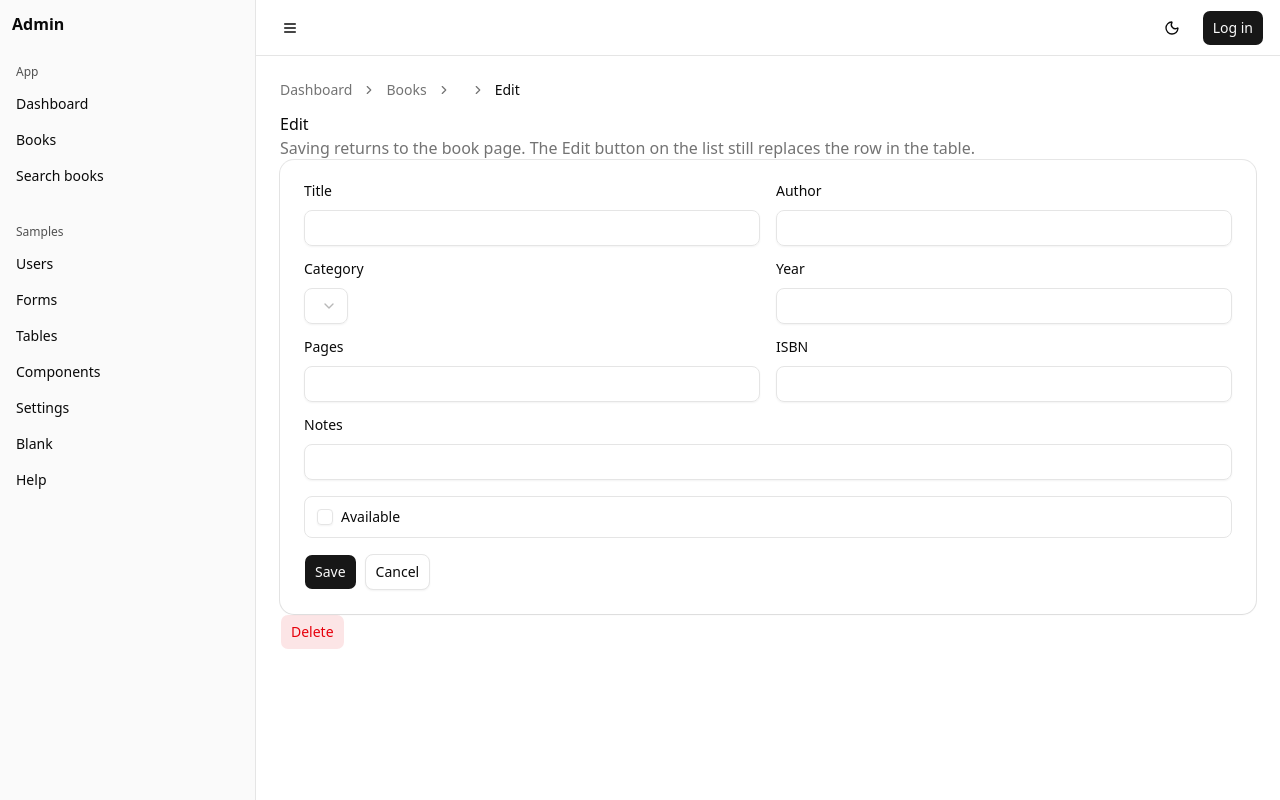
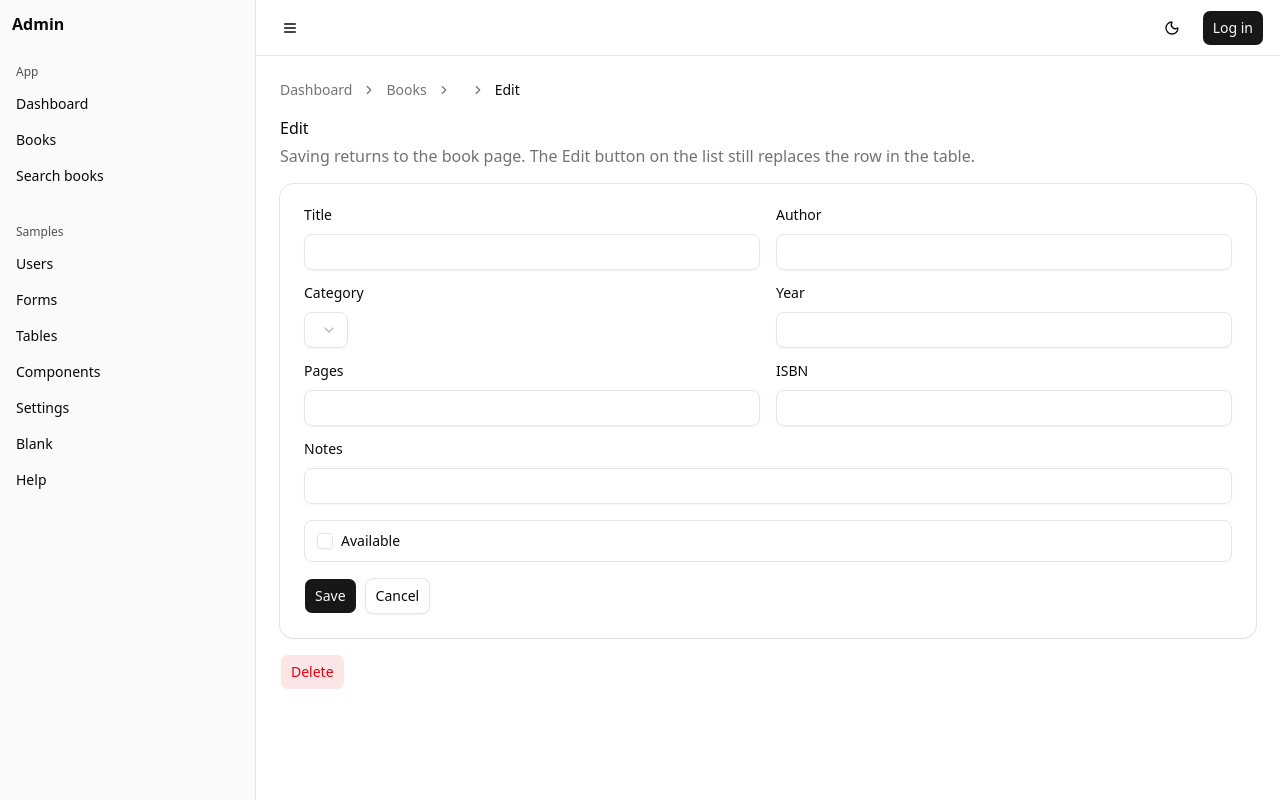
Before and after one commit to tgogos/fastapi-htmx-basecoat, a FastAPI app: template app/ui/templates/book_edit.html in a window 1280 px wide. Run offline with FastAPI, Linux system fonts and the light colour scheme; the template is opened without the code that fills it, so the values that code supplies are empty; parts of the project's set-up code (start-up, migrations or seed data) failed here and were passed over.

Commit message:
Space the page blocks that were sitting flush, including the books form and table, titles and subtitles, and help answers.
Co-authored-by: Cursor <cursoragent@cursor.com>

```diff
--- a/app/ui/static/css/app.css
+++ b/app/ui/static/css/app.css
@@ -108,15 +108,14 @@ html.dark .theme-switch .when-dark {
 
 .shell-content {
   flex: 1;
+  display: flex;
+  flex-direction: column;
+  gap: 1rem;
   padding: 1.5rem;
 }
 
-.shell-content > .breadcrumb {
-  margin-bottom: 0.75rem;
-}
-
-.shell-choice {
-  margin-bottom: 1rem;
+.shell-content > .btn {
+  align-self: flex-start;
 }
 
 .shell-choice .stack > .btn {
@@ -129,7 +128,12 @@ html.dark .theme-switch .when-dark {
   align-items: flex-start;
   flex-wrap: wrap;
   gap: 1rem;
-  margin-bottom: 1rem;
+}
+
+.page-head > div {
+  display: flex;
+  flex-direction: column;
+  gap: 0.25rem;
 }
 
 .muted {
@@ -173,7 +177,13 @@ html.dark .theme-switch .when-dark {
   justify-content: space-between;
   align-items: center;
   gap: 0.75rem;
-  margin-top: 0.75rem;
+}
+
+#books-panel,
+#admin-users-panel {
+  display: flex;
+  flex-direction: column;
+  gap: 1rem;
 }
 
 .pager-controls {
@@ -191,7 +201,6 @@ html.dark .theme-switch .when-dark {
   display: grid;
   gap: 1rem;
   grid-template-columns: repeat(auto-fit, minmax(11rem, 1fr));
-  margin-bottom: 1rem;
 }
 
 .stat-value {
@@ -203,7 +212,6 @@ html.dark .theme-switch .when-dark {
 .split {
   display: grid;
   gap: 1rem;
-  margin-bottom: 1rem;
 }
 
 @media (min-width: 64rem) {
@@ -216,6 +224,14 @@ html.dark .theme-switch .when-dark {
   display: flex;
   flex-direction: column;
   gap: 1.5rem;
+}
+
+.page-stack details > :not(summary) {
+  margin-top: 0.75rem;
+}
+
+.accordion > details > :not(summary) {
+  padding-top: 0.5rem;
 }
 
 .activity-row {
--- a/app/ui/templates/book_edit.html
+++ b/app/ui/templates/book_edit.html
@@ -6,8 +6,12 @@
 {{ crumbs([{"href": "/ui/dashboard", "label": "Dashboard"}, {"href": "/ui/books", "label": "Books"}, {"href": "/ui/books/" ~ book.id, "label": book.title}, {"label": "Edit"}]) }}
 {% endblock %}
 {% block content %}
-<h1>Edit {{ book.title }}</h1>
-<p class="muted">Saving returns to the book page. The Edit button on the list still replaces the row in the table.</p>
+<div class="page-head">
+  <div>
+    <h1>Edit {{ book.title }}</h1>
+    <p class="muted">Saving returns to the book page. The Edit button on the list still replaces the row in the table.</p>
+  </div>
+</div>
 <div class="card">
   <section>
     {% with form_action=edit_href, next="", submit_label="Save", cancel_href=detail_href %}
--- a/app/ui/templates/pages/forms.html
+++ b/app/ui/templates/pages/forms.html
@@ -13,7 +13,7 @@
   </div>
 </div>
 <div class="split">
-  <form>
+  <form class="stack">
     <fieldset class="page-stack">
       <legend>Account</legend>
       <div class="form-grid">
```
Also changed, not shown: app/ui/templates/book_new.html (+6 -2 lines), app/ui/templates/pages/not_found.html (+5 -3 lines).
